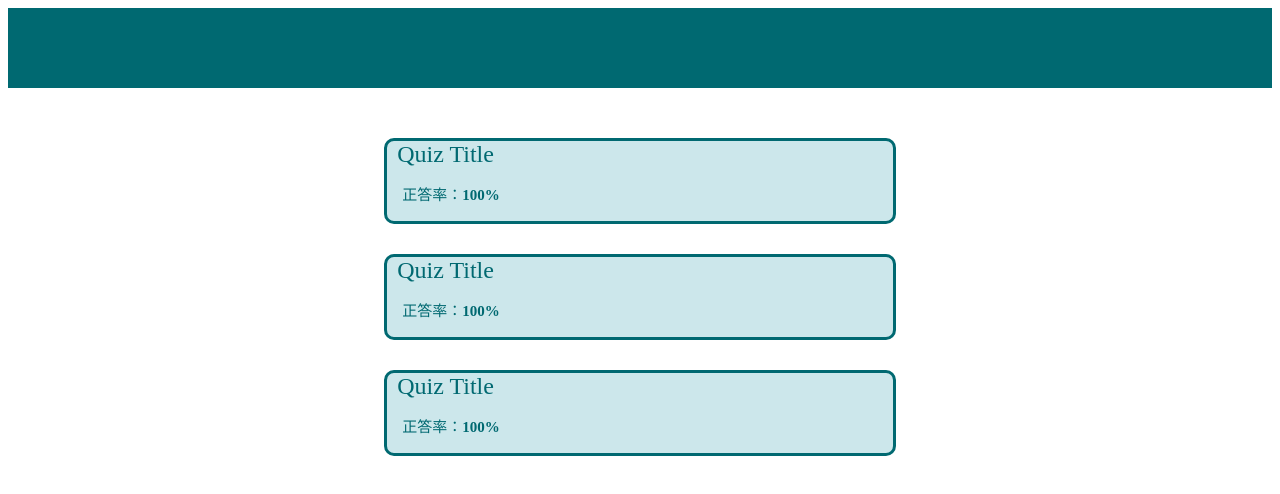
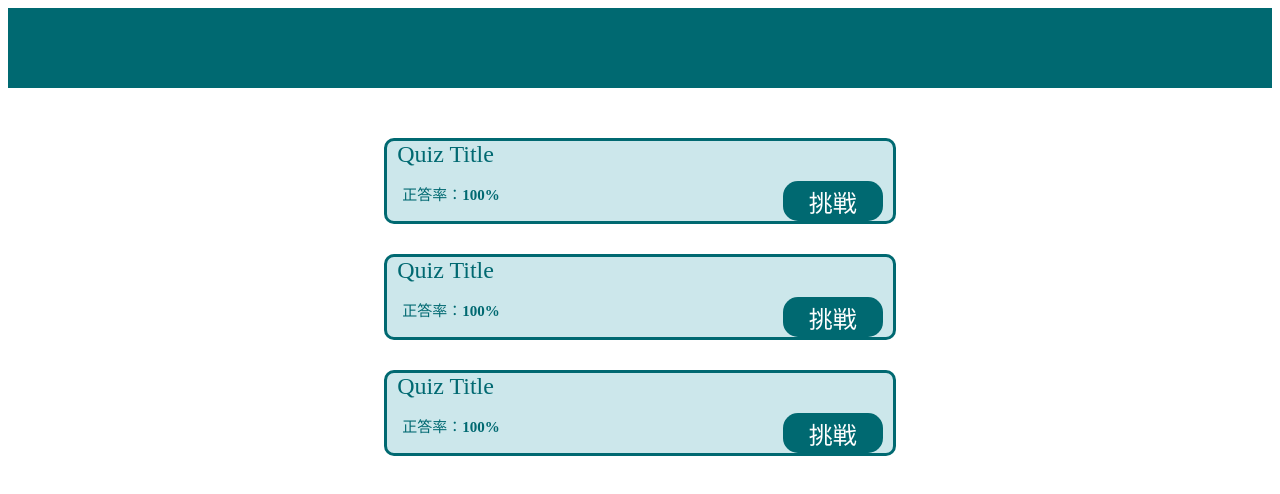
Before and after one commit to ko-tarou/DojoApp, a Next.js app: page /TopPage in a window 1280 px wide. Shown: the top 494 px of the page. Built offline with nearby package versions, Linux system fonts and the light colour scheme.

Commit message:
add CardListのCardにボタンを追加 ・挑戦ボタンを追加 ・css完成 ・ボタンを押されたときの処理だけ未実装

```diff
--- a/src/component/QuizCard/index.js
+++ b/src/component/QuizCard/index.js
@@ -3,12 +3,15 @@ import style from "../../styles/component/QuizCard/QuizCard.module.scss";
 export default function QuizCard({title, score}) {
     return (
         <div className={style.card}>
-            <div className={style.title}>
-                {title}
+            <div className={style.string}>
+                <div className={style.title}>
+                    {title}
+                </div>
+                <div className={style.score}>
+                    正答率：<span className={style.Bold}>{score}%</span>
+                </div>
             </div>
-            <div className={style.score}>
-                正答率：<span className={style.Bold}>{score}%</span>
-            </div>
+            <button className={style.customButton}>挑戦</button>
         </div>
     );
 }
--- a/src/styles/Global/color.scss
+++ b/src/styles/Global/color.scss
@@ -1,3 +1,4 @@
 //background
 $Primary:#006971;
 $Secondary:#CCE7EB;
+$onWhile:#FFFFFF;
--- a/src/styles/component/QuizCard/QuizCard.module.scss
+++ b/src/styles/component/QuizCard/QuizCard.module.scss
@@ -2,13 +2,21 @@
 
 .card {
     display: flex;
-    flex-direction: column;
+    flex-direction: row;
+    justify-content: space-between;
 
     background-color: $Secondary;
     width: 80%;
     height: 10vh;
     border: 3px solid $Primary;
     border-radius: 10px;
+}
+
+.string {
+    display: flex;
+    flex-direction: column;
+
+    text-align: left;
 }
 
 .title {
@@ -27,3 +35,16 @@
 .Bold {
     font-weight: bold;
 }
+
+.customButton {
+	background-color: $Primary;
+	color: $onWhile;
+	border-radius: 15px;
+    border: none;
+    font-size: 24px;
+    width: 100px;
+    height: 40px;
+
+    margin-top: 40px;
+    margin-right: 10px;
+}
```
